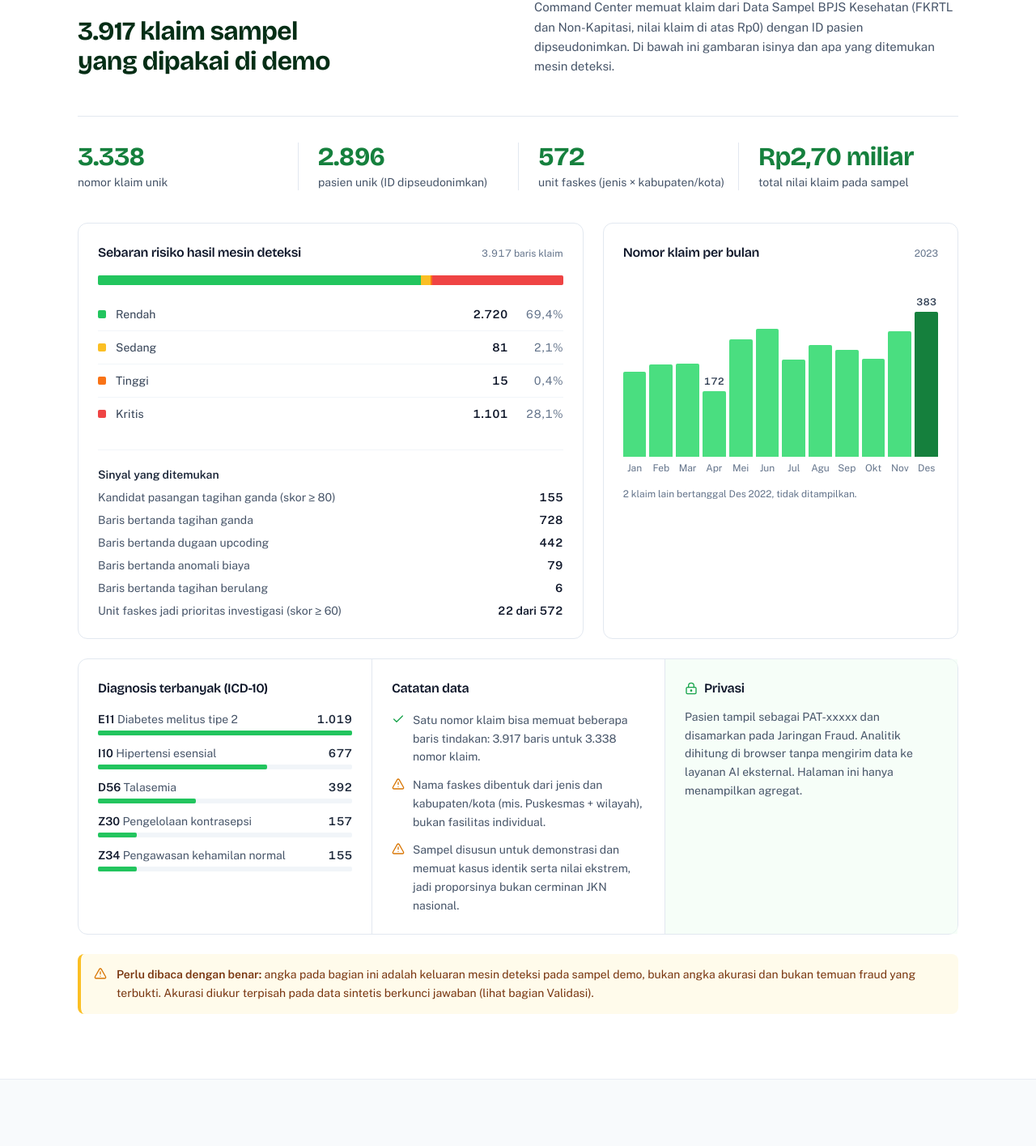
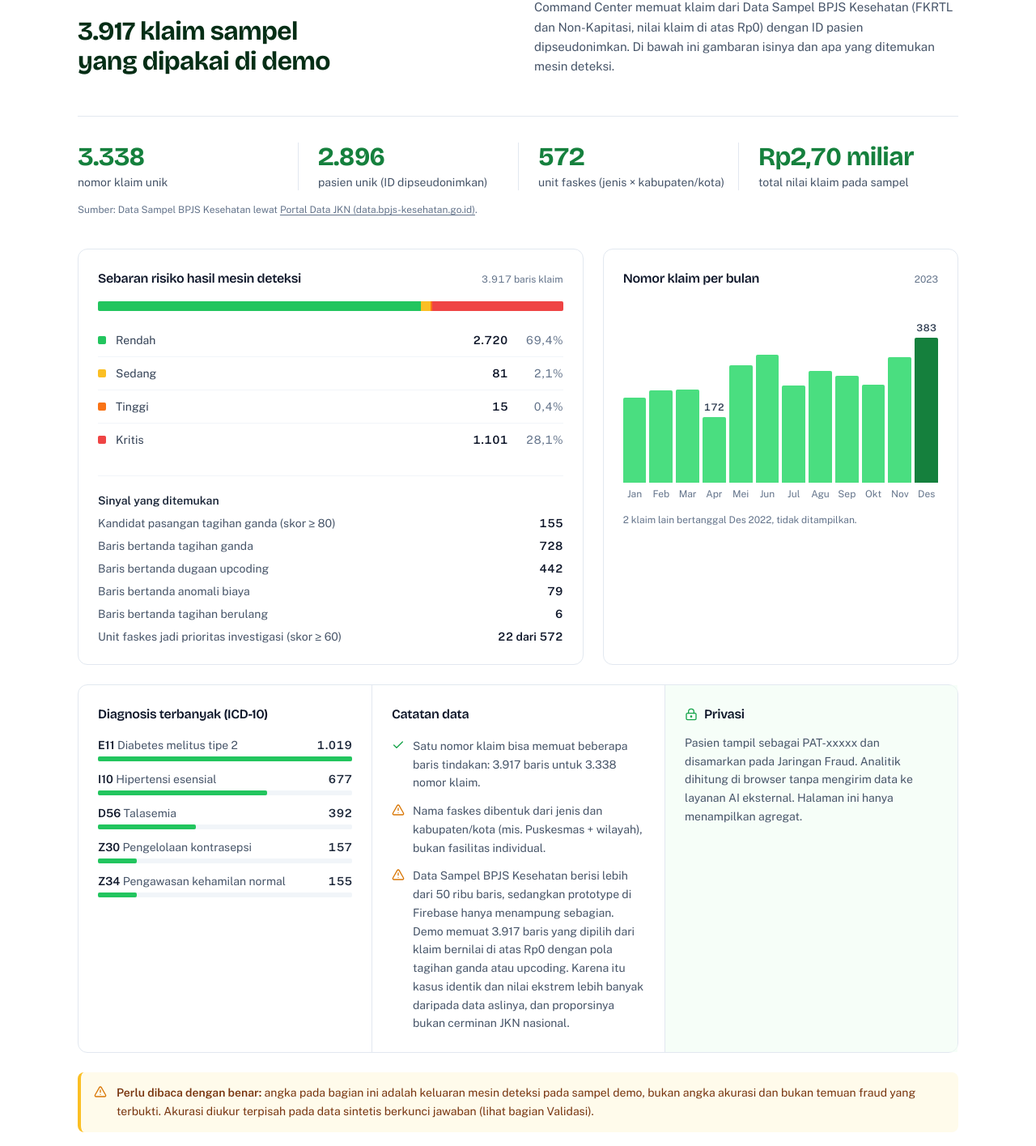
Before and after one commit to akapee/billgates, a React (Vite) app: page / in a window 1280 px wide. Shown: the part 4702-6117 px from the top of the page at 81% size. Built offline with nearby package versions, Linux system fonts and the light colour scheme; no server answers.

Commit message:
Update LandingPage.tsx

```diff
--- a/src/pages/LandingPage.tsx
+++ b/src/pages/LandingPage.tsx
@@ -912,6 +912,13 @@ export function LandingPage() {
               { value: SAMPLE.totalValue, label: 'total nilai klaim pada sampel' },
             ]}
           />
+          <p className="mt-4 text-xs text-slate-500">
+            Sumber: Data Sampel BPJS Kesehatan lewat{' '}
+            <a href="https://data.bpjs-kesehatan.go.id/" target="_blank" rel="noreferrer" className="underline underline-offset-2 hover:text-slate-800">
+              Portal Data JKN (data.bpjs-kesehatan.go.id)
+            </a>
+            .
+          </p>
 
           <div className="mt-10 grid gap-6 lg:grid-cols-12">
             <div className="rounded-xl border border-slate-200 bg-white p-6 lg:col-span-7">
@@ -993,7 +1000,7 @@ export function LandingPage() {
                 </li>
                 <li className="flex gap-2.5">
                   <AlertTriangle size={16} className="mt-0.5 shrink-0 text-amber-600" aria-hidden="true" />
-                  <span>Sampel disusun untuk demonstrasi dan memuat kasus identik serta nilai ekstrem, jadi proporsinya bukan cerminan JKN nasional.</span>
+                  <span>Data Sampel BPJS Kesehatan berisi lebih dari 50 ribu baris, sedangkan prototype di Firebase hanya menampung sebagian. Demo memuat {fmt(SAMPLE.rows)} baris yang dipilih dari klaim bernilai di atas Rp0 dengan pola tagihan ganda atau upcoding. Karena itu kasus identik dan nilai ekstrem lebih banyak daripada data aslinya, dan proporsinya bukan cerminan JKN nasional.</span>
                 </li>
               </ul>
             </div>
```
